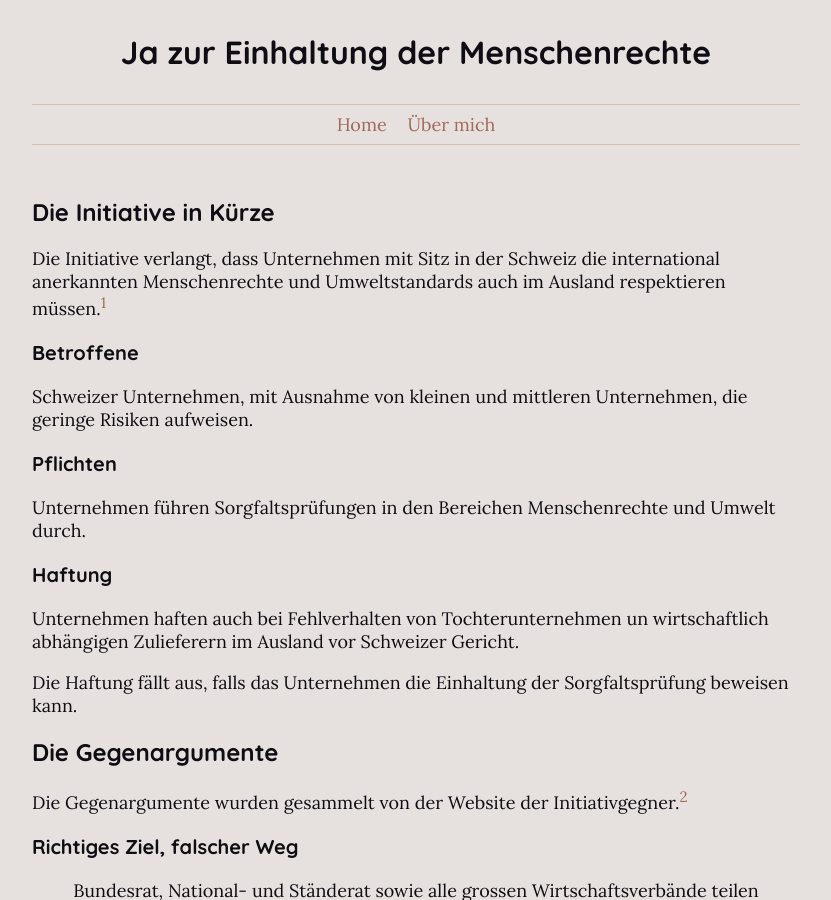
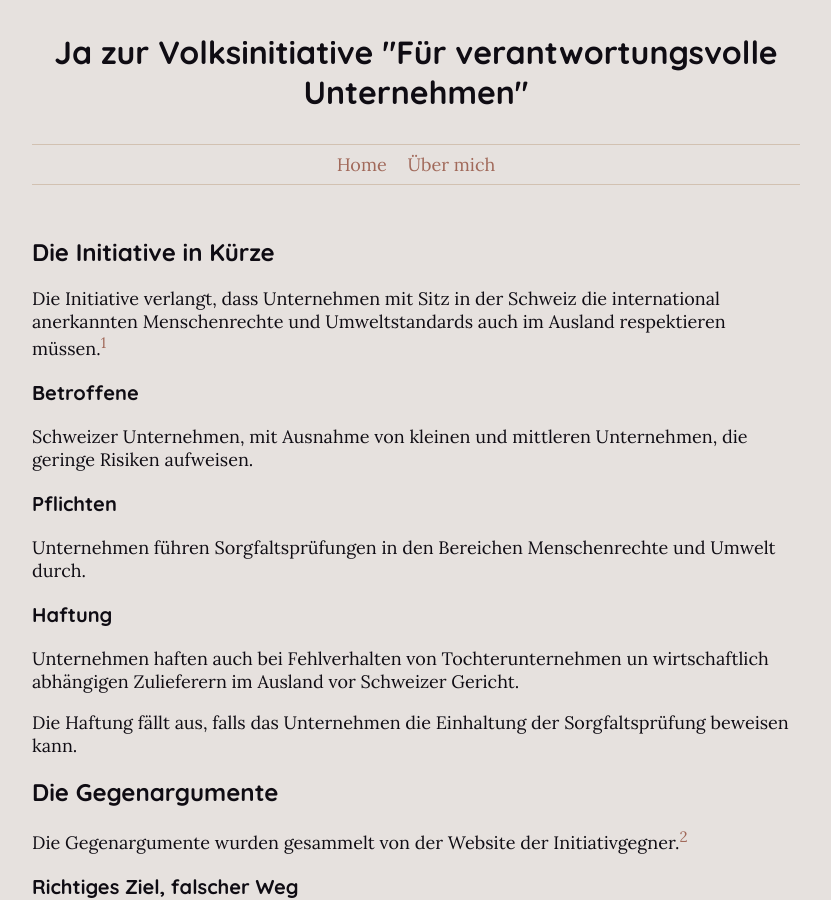
Before and after one commit to fabianboesiger/fabianboesiger.github.io, a Jekyll site: the page built from _posts/2020-10-17-corporate-justice.md, in a window 1280 px wide and 900 px high. Shown: the whole window, without its empty margins (224-1055 px from the left). Built offline with Jekyll 4.4.1, drawn with Linux system fonts in a browser that asks for light colours.

Commit message:
change title

```diff
--- a/_posts/2020-10-17-corporate-justice.md
+++ b/_posts/2020-10-17-corporate-justice.md
@@ -1,6 +1,6 @@
 ---
 layout: post
-title: Ja zur Einhaltung der Menschenrechte
+title: Ja zur Volksinitiative "Für verantwortungsvolle Unternehmen"
 date: 2020-10-17 10:00:00 +0200
 categories: Politik
 tags: [Schweiz, Initiative, Menschenrechte]
```
